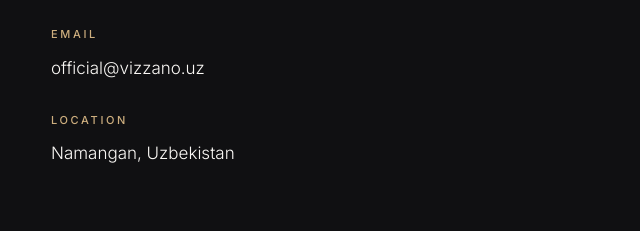
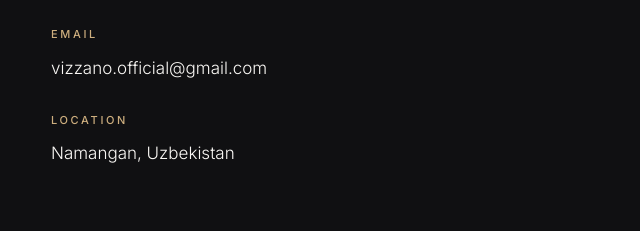
Before and after one commit to xuwnudbek/vizzano_uz, a plain HTML site: page index.html in a window 1280 px wide. Shown: the part 10790-11021 px from the top of the page, 13-653 px from the left. Drawn offline with nearby package versions, Linux system fonts and the light colour scheme; no server answers.

Commit message:
Update contact email to vizzano.official@gmail.com

```diff
--- a/index.html
+++ b/index.html
@@ -77,7 +77,7 @@
       </nav>
       <div class="mnav-ft">
         <a href="tel:+998993201200">+998 99 320 12 00</a>
-        <a href="mailto:official@vizzano.uz">official@vizzano.uz</a>
+        <a href="mailto:vizzano.official@gmail.com">vizzano.official@gmail.com</a>
       </div>
     </div>
 
@@ -279,7 +279,7 @@
             </li>
             <li>
               <span class="eyebrow light" data-i18n="ct.em.lbl">Email</span>
-              <a href="mailto:official@vizzano.uz">official@vizzano.uz</a>
+              <a href="mailto:vizzano.official@gmail.com">vizzano.official@gmail.com</a>
             </li>
             <li>
               <span class="eyebrow light" data-i18n="ct.loc.lbl">Location</span>
```
